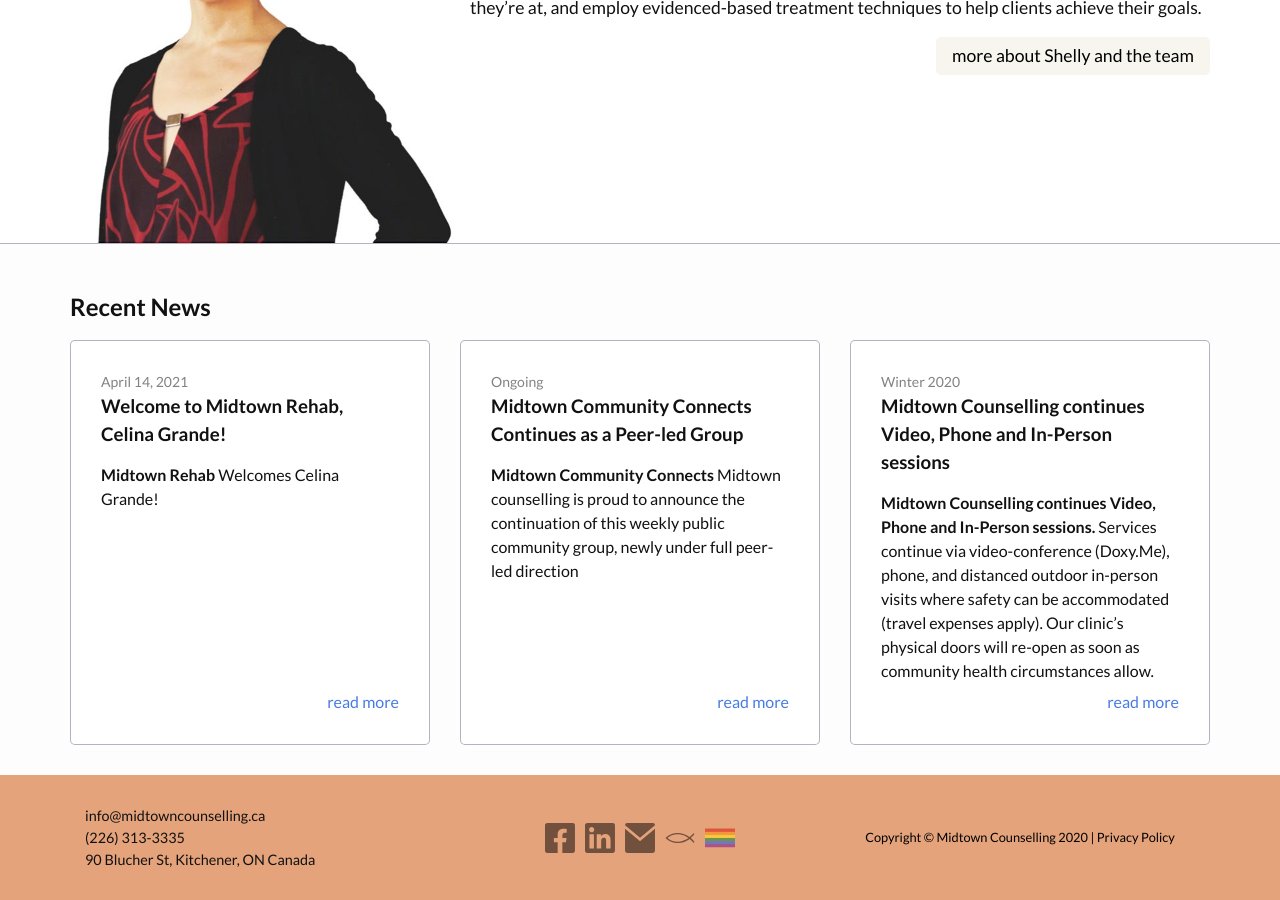
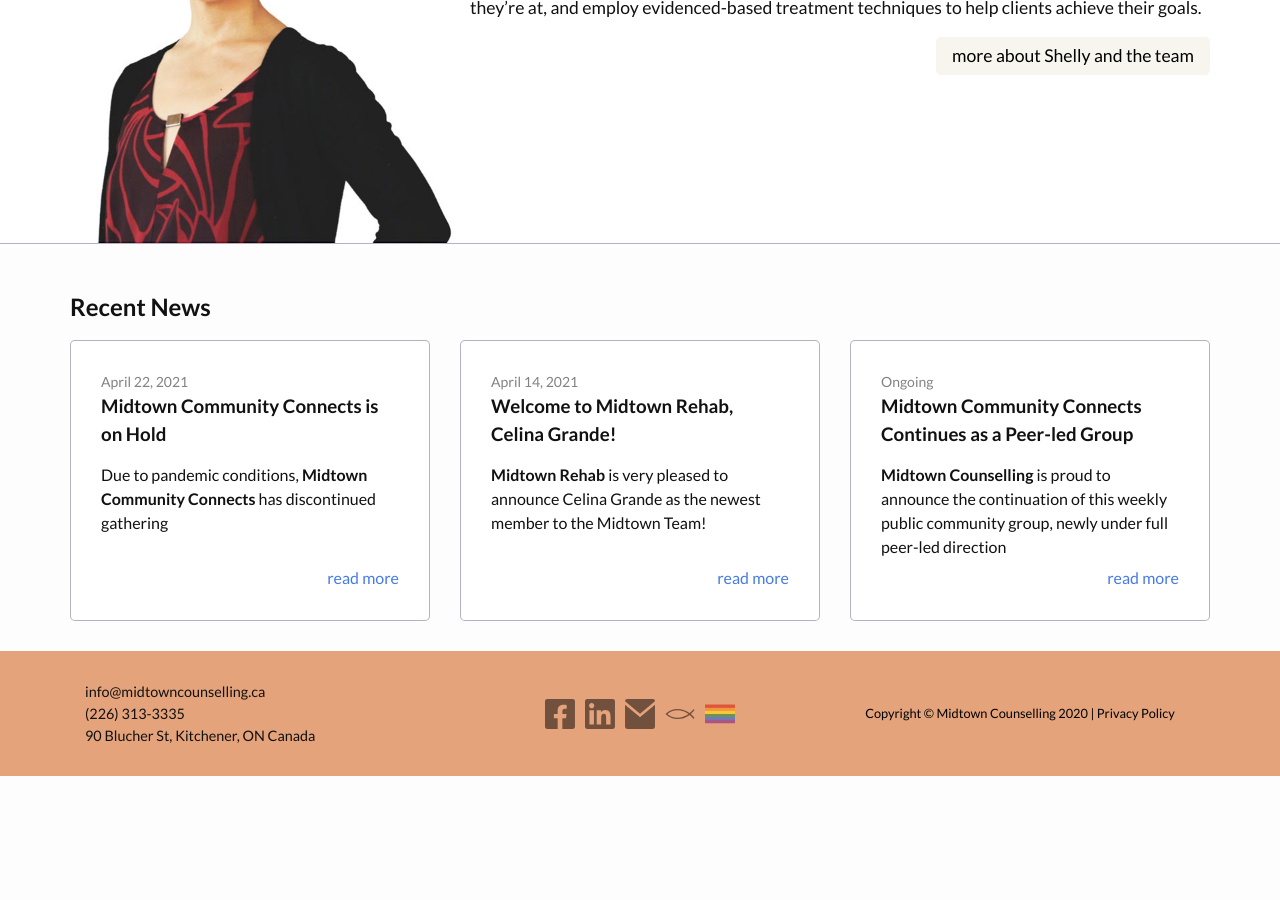
Before and after one commit to jonathanhines/midtown, a Jekyll site: the page built from index.markdown, in a window 1280 px wide and 900 px high, scrolled down 1704 px. Built offline with Jekyll 4.4.1, drawn with Linux system fonts in a browser that asks for light colours; after the commit the page ends 2480 px from its top, so only the background shows below that; some of the changed lines change nothing that is shown.

Commit message:
Walks Cancelled
Midtown Community Connects - event update, walks cancelled Apr 22, 2021

```diff
--- a/_posts/2020-12-01-Continues Video.markdown
+++ b/_posts/2020-12-01-Continues Video.markdown
@@ -7,4 +7,4 @@
 custom_excerpt: false
 ---
 
-**Midtown Counselling continues Video, Phone and In-Person sessions.** Services continue via video-conference (Doxy.Me), phone, and distanced outdoor in-person visits where safety can be accommodated (travel expenses apply). Our clinic's physical doors will re-open as soon as community health circumstances allow.
+**Midtown Counselling Services** continue via video-conference (Doxy.Me), phone, and distanced outdoor in-person visits where safety can be accommodated (travel expenses apply). Our clinic's physical doors will re-open as soon as community health circumstances allow.
--- a/_posts/2020-12-02-Midtown-Community-Connects-peer-led copy.markdown
+++ b/_posts/2020-12-02-Midtown-Community-Connects-peer-led copy.markdown
@@ -4,7 +4,7 @@
 date:   2020-12-02 00:08:00 -0400
 categories: news event
 custom_date: "Ongoing"
-custom_excerpt: "**Midtown Community Connects** Midtown counselling is proud to announce the continuation of this weekly public community group, newly under full peer-led direction"
+custom_excerpt: "**Midtown Counselling** is proud to announce the continuation of this weekly public community group, newly under full peer-led direction"
 description: "Midtown Community Connects: Midtown counselling is proud to announce the continuation of this weekly public community group, newly under full peer-led direction"
 image: "/assets/images/two-hands.jpg"
 ---
--- a/_posts/2021-04-14-Celina-Grande.markdown
+++ b/_posts/2021-04-14-Celina-Grande copy.markdown
@@ -4,7 +4,7 @@
 date:   2021-04-14 00:08:00 -0400
 categories: news event
 custom_date: "April 14, 2021"
-custom_excerpt: "**Midtown Rehab** Welcomes Celina Grande!"
+custom_excerpt: "**Midtown Rehab** is very pleased to announce Celina Grande as the newest member to the Midtown Team!"
 description: "Our fleet is growing. We are SO pleased to announce the newest member of Midtown Rehab, a division of Midtown Counselling. Celina Grande brings substantial expertise and years of experience working in Motor Vehicle Accident Rehabilitation. She's incredibly skilled, reliable, and well liked by clients and colleagues alike. Her reputation is one of excellence, and we're very fortunate to have her on board."
 image: "/assets/images/celina3straight.jpg"
 ---
--- /dev/null
+++ b/_posts/2021-04-22-Midtown-Community-Connects-on-hold.markdown
@@ -0,0 +1,40 @@
+---
+layout: post
+title:  "Midtown Community Connects is on Hold"
+date:   2021-04-22 00:08:00 -0400
+categories: news event
+custom_date: "April 22, 2021"
+custom_excerpt: "Due to pandemic conditions, **Midtown Community Connects** has discontinued gathering"
+description: "With a heavy heart for all those experiencing isolation,
+Midtown Community Connects has cancelled Thursday walks ☹
+We look forward to the day we can see each other again.
+We look forward to seeing this pandemic behind us.
+Thank you for being there.
+Take care of yourself.
+Find us on Facebook."
+image: "/assets/images/2021-04-walks-cancelled.pdf"
+---
+
+With a heavy heart for all those experiencing isolation,
+
+Midtown Community Connects has cancelled Thursday walks ☹
+
+We look forward to the day we can see each other again.
+
+We look forward to seeing this pandemic behind us.
+
+Thank you for being there.
+
+Take care of yourself.
+
+
+
+[Stay tuned for when Midtown Community Connects resumes](/news).
+
+[click here to find us on Facebook](https://www.facebook.com/groups/350072639441006).
+
+
+<a href="https://drive.google.com/file/d/134FQ7tBKa32o51cCYlJqNl7hxUYZrN69/view?usp=sharing" class="download-thumbnail">
+<img src="/assets/images/thumbnails/2021-04-walks-cancelled.jpg">
+<span>Download Cancellation Notice</span>
+</a>
```
Also changed, not shown: assets/images/thumbnails/2021-04-walks-cancelled.jpg (added), 2 other files.
